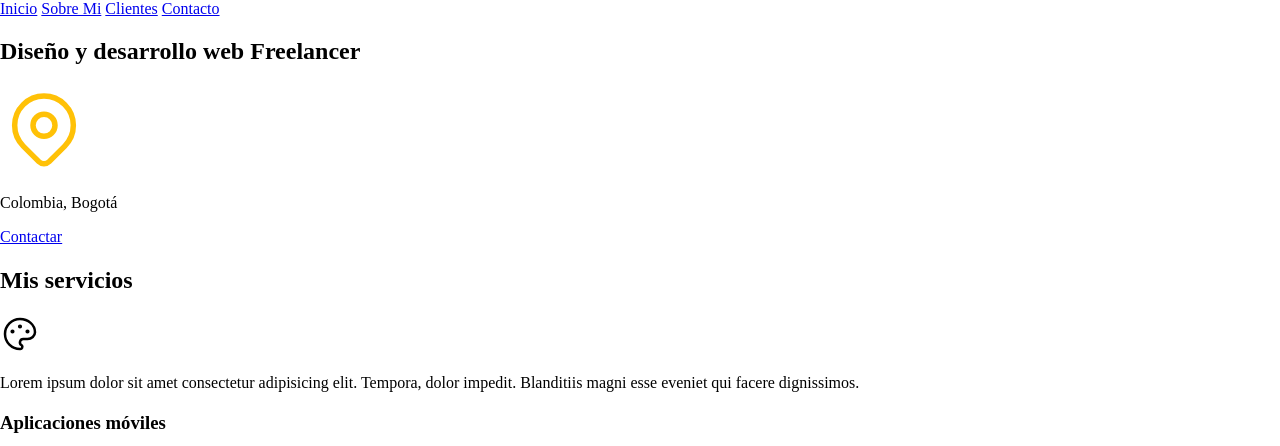
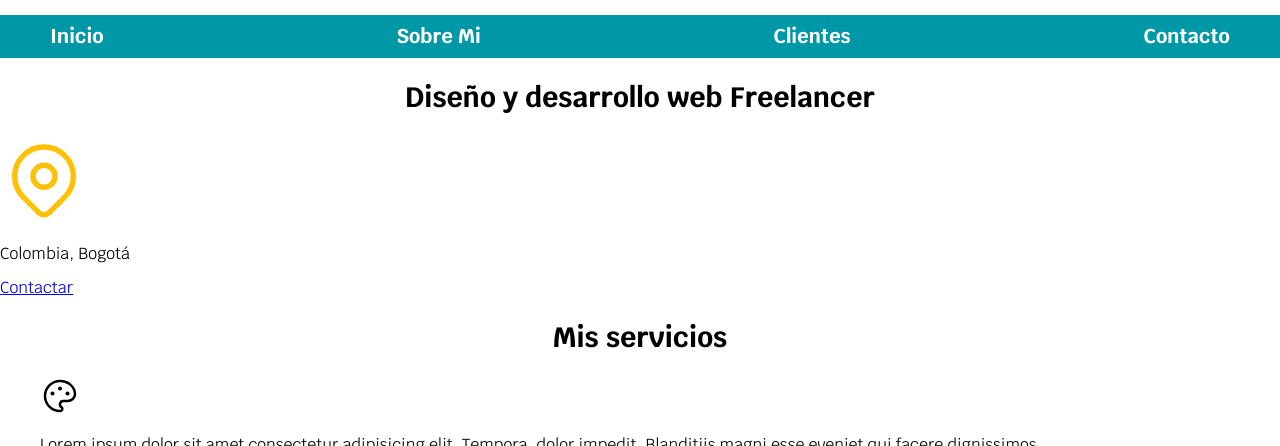
Before and after one commit to osk-max/tiendaInicio, a plain HTML site: page index.html in a window 1280 px wide. Shown: the part 80-526 px from the top of the page. Drawn offline with Linux system fonts and the light colour scheme.

Commit message:
Se trabaja en los estilos del menu de navegacion

```diff
--- a/index.html
+++ b/index.html
@@ -19,7 +19,7 @@
   </header>
 
   <div class="nav__bg">
-    <nav class="nav__ppal">
+    <nav class="nav__ppal contenedor">
       <a href="#">Inicio</a>
       <a href="#">Sobre Mi</a>
       <a href="#">Clientes</a>
--- a/styles/style.css
+++ b/styles/style.css
@@ -0,0 +1,74 @@
+:root {
+  --blanco: #FFF;
+  --oscuro: #212121;
+  --primario: #FFC107;
+  --secundario: #0097A7;
+  --gris: #757575;
+  -grisClaro: #DFE9F3;
+  --fuentePpal: 3.8rem;
+}
+
+/* Globales */
+html {
+  font-size: 62.5%; /* 1rem = 10px */
+  box-sizing: border-box; /* Hack box model */
+}
+*, *:before, *:after { /* Hack box model */
+  box-sizing: inherit;
+}
+body {
+  font-size: 16px;
+  font-family: 'Krub', sans-serif;
+}
+
+.contenedor {
+  max-width: 120rem;
+  margin: 0 auto;
+}
+
+/* Tipografia */
+h1 {
+  font-size: 3.8rem;
+}
+h2 {
+  font-size: 2.8rem;
+}
+h3 {
+  font-size: 1.8rem;
+}
+h1, h2, h3 {
+  text-align: center;
+}
+
+/* Titulo */
+.titulo span {
+  font-size: 2rem;
+}
+
+/* Navegacion principal */
+.nav__bg {
+  background-color: var(--secundario);
+}
+.nav__ppal {
+  display: flex;
+  flex-direction: column;
+}
+@media (min-width: 768px) {
+  .nav__ppal {
+    flex-direction: row;
+    justify-content: space-between;
+  }
+}
+.nav__ppal a {
+  display: block;
+  text-align: center;
+  color: var(--blanco);
+  text-decoration: none;
+  font-size: 2rem;
+  font-weight: bold;
+  padding: 1rem;
+}
+.nav__ppal a:hover{
+  background-color: var(--primario);
+  color: var(--oscuro);
+}
```
